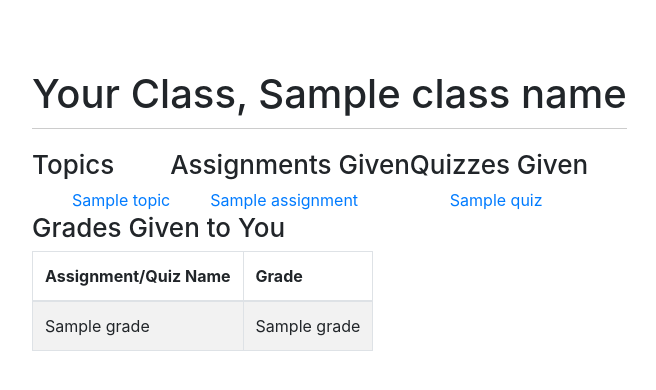
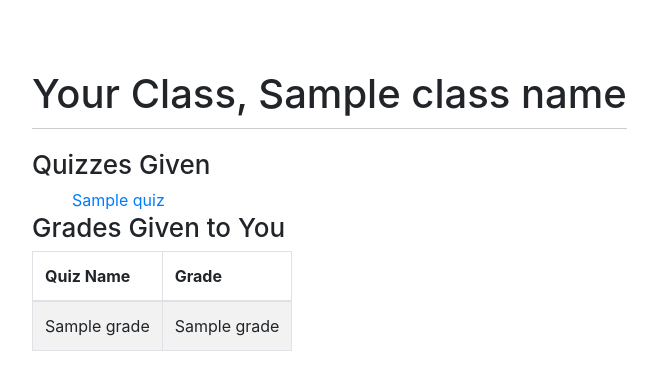
Before and after one commit to GatorIncubator/quizagator, a Flask app: template application/templates/students/class_page.html in a window 1280 px wide. Shown: the part 64-454 px from the top of the page, without its empty margins (38-694 px from the left). Run offline with Flask 2, Linux system fonts and the light colour scheme; the template is opened without the code that fills it: most values are stand-ins (such as "Sample title", 1, 10 or a date in 2020); some libraries are stand-ins or nearby versions.

Commit message:
Fix templates to remove mention of topics and renamed variables

```diff
--- a/application/templates/students/class_page.html
+++ b/application/templates/students/class_page.html
@@ -15,22 +15,6 @@
 			</div>
 			<div class="row">
 				<div class="span4">
-					<h2>Topics</h2>
-					<ul>
-						{% for topic in topics %}
-							<li><a href="/students/topics/{{topic.id}}/">{{topic.name}}</a></li>
-						{% endfor %}
-					</ul>
-				</div>
-				<div class="span4">
-					<h2>Assignments Given</h2>
-					<ul>
-						{% for assignment in assignments %}
-							<li><a href="/students/assignments/{{assignment.id}}/">{{assignment.name}}</a></li>
-						{% endfor %}
-					</ul>
-				</div>
-				<div class="span4">
 					<h2>Quizzes Given</h2>
 					<ul>
 						{% for quiz in quizzes %}
@@ -45,14 +29,14 @@
 					<table class="table table-striped table-hover table-bordered">
 						<thead>
 							<tr>
-								<th>Assignment/Quiz Name</th>
+								<th>Quiz Name</th>
 								<th>Grade</th>
 							</tr>
 						</thead>
 						<tbody>
 							{% for grade in grades %}
 								<tr>
-									<td>{{grade.thing_name}}</td>
+									<td>{{grade.quiz_name}}</td>
 									<td>{{grade.grade}}</td>
 								</tr>
 							{% endfor %}
--- a/application/templates/teachers/classes/class_page.html
+++ b/application/templates/teachers/classes/class_page.html
@@ -39,8 +39,8 @@
 							<tbody>
 								{% for grade in grades %}
 									<tr>
-										<td>{{grade.student_name}}<me/td>
-										<td>{{grade.thing_name}}</td>
+										<td>{{grade.student_name}}</td>
+										<td>{{grade.quiz_name}}</td>
 										<td>{{grade.grade}}</td>
 									</tr>
 								{% endfor %}
```
